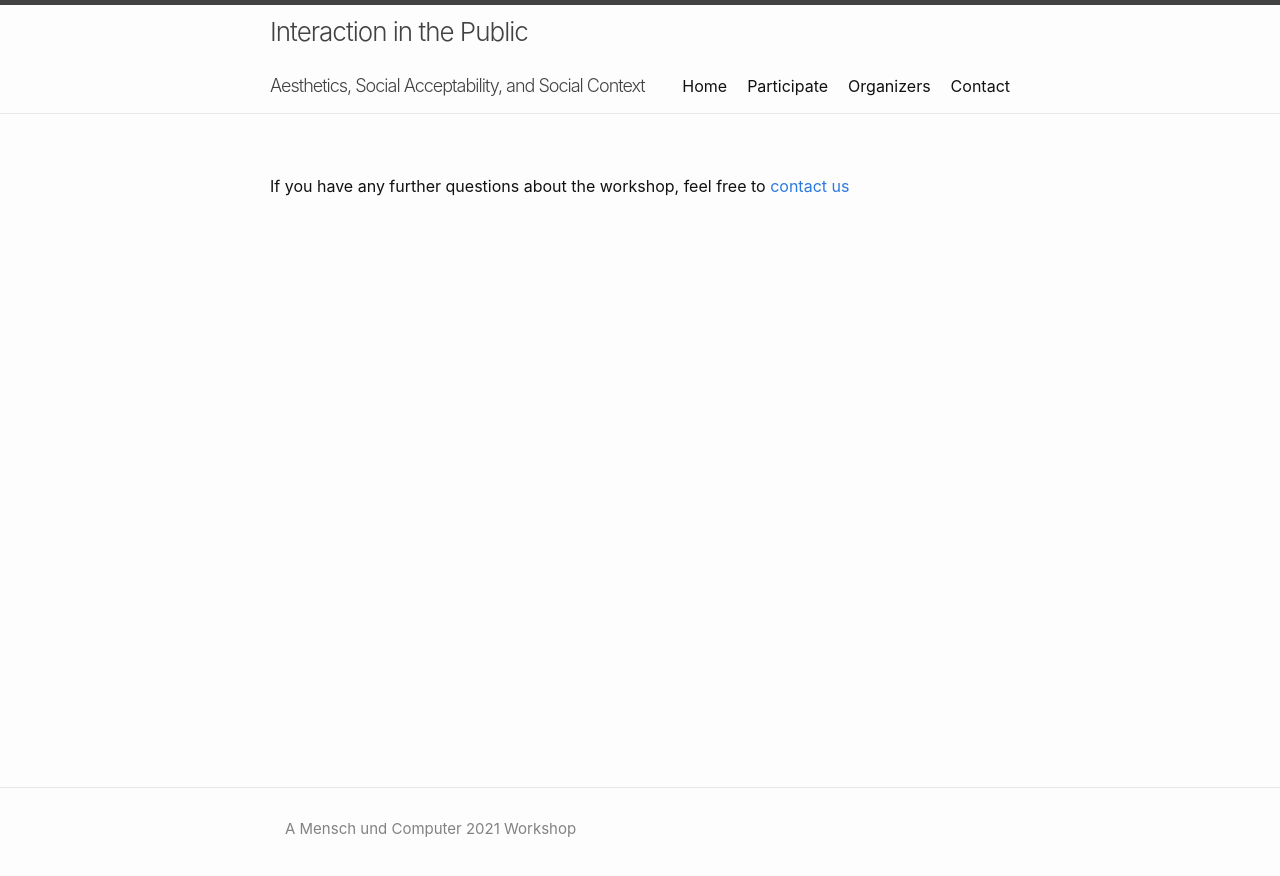
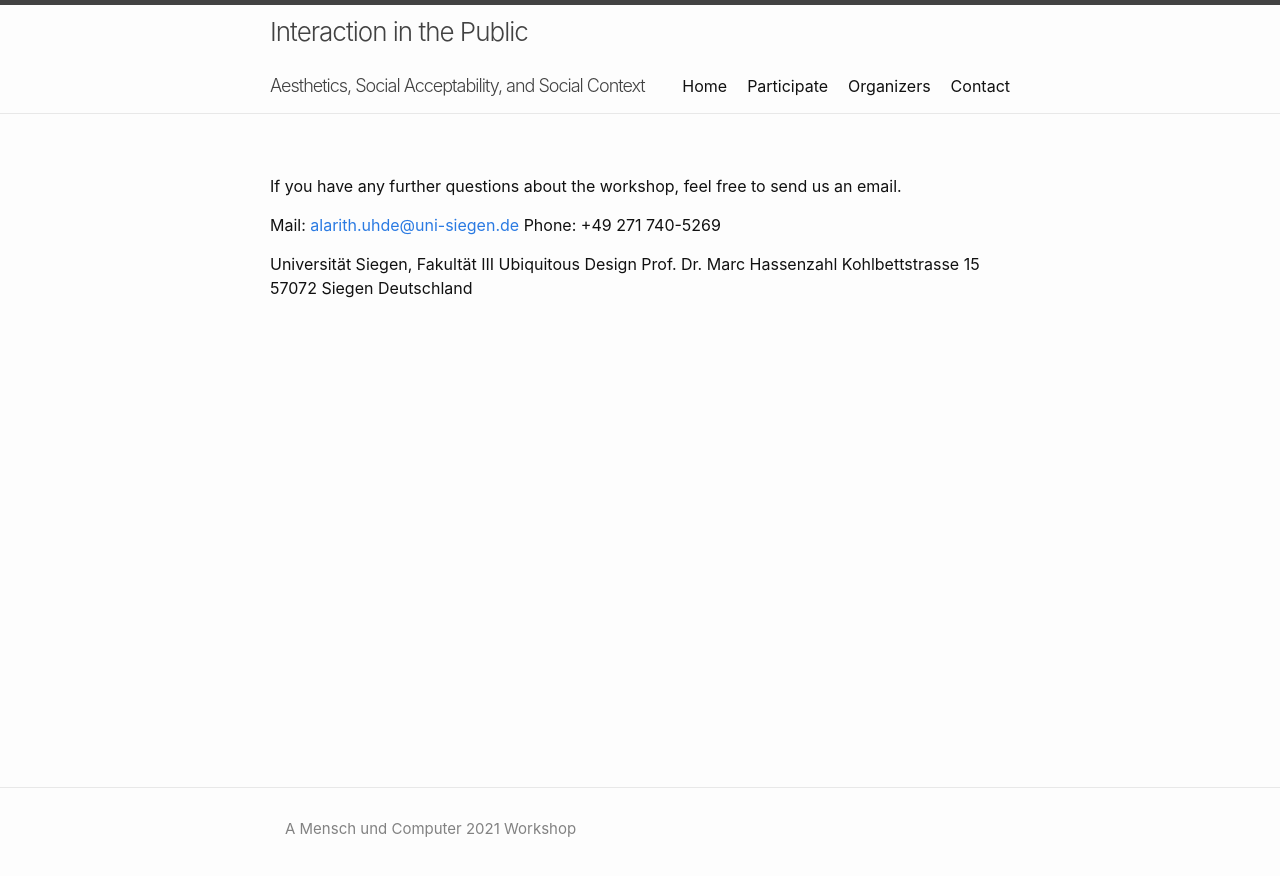
Before and after one commit to AlarithUhde/aips, a Jekyll site: the page built from contact.md, in a window 1280 px wide. Shown: the top 876 px of the page. Built offline with Jekyll 4.4.1, drawn with Linux system fonts in a browser that asks for light colours.

Commit message:
added impressum information

```diff
--- a/contact.md
+++ b/contact.md
@@ -4,4 +4,15 @@ title: Contact
 ---
 
 
-If you have any further questions about the workshop, feel free to [contact us](mailto:alarith.uhde@uni-siegen.de)
+If you have any further questions about the workshop, feel free to send us
+an email.
+
+Mail: [alarith.uhde@uni-siegen.de](mailto:alarith.uhde@uni-siegen.de)
+Phone: +49 271 740-5269
+
+Universität Siegen, Fakultät III
+Ubiquitous Design
+Prof. Dr. Marc Hassenzahl
+Kohlbettstrasse 15
+57072 Siegen
+Deutschland
```
